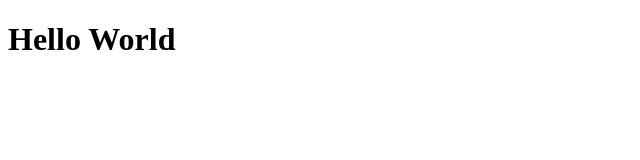
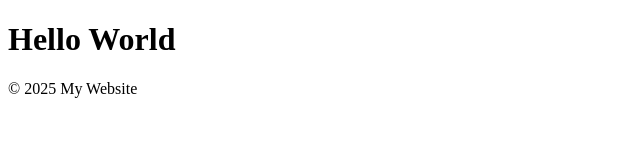
Before and after one commit to aswinirkaranth/version-control-simulation-aswini, a plain HTML site: page index.html in a window 1280 px wide. Shown: the whole page, without its empty margins (0-640 px from the left). Drawn offline with Linux system fonts and the light colour scheme.

Commit message:
Added footer section to index.html

```diff
--- a/index.html
+++ b/index.html
@@ -1,12 +1,19 @@
 <!DOCTYPE html>
 <html lang="en">
+
 <head>
     <meta charset="UTF-8">
     <meta name="viewport" content="width=device-width, initial-scale=1.0">
     <title>Document</title>
     <h1>Hello World</h1>
 </head>
+
 <body>
+    <!--Footer section-->
+    <footer>
+        <p>&copy; 2025 My Website</p>
+    </footer>
 
 </body>
+
 </html>
```
